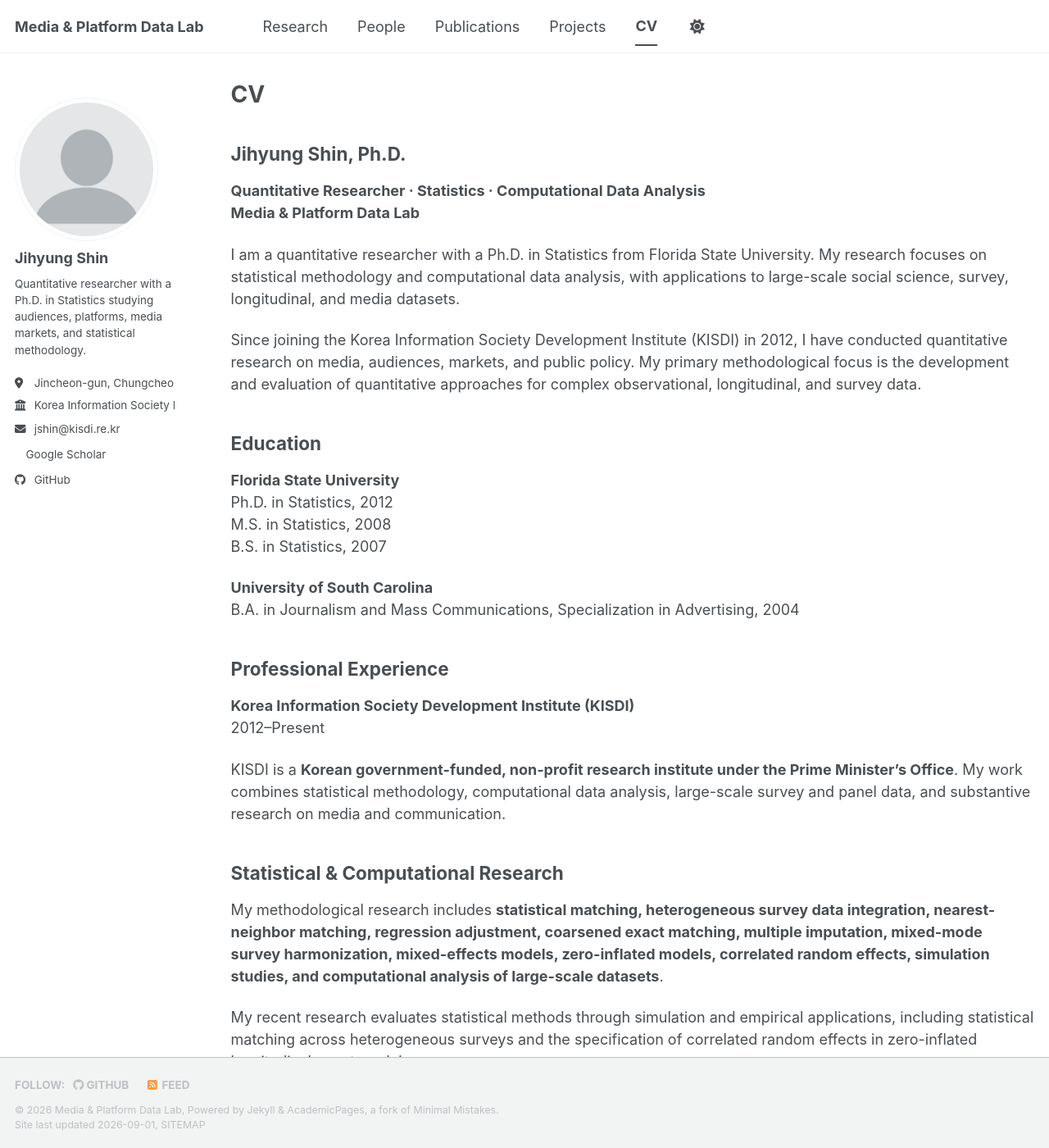
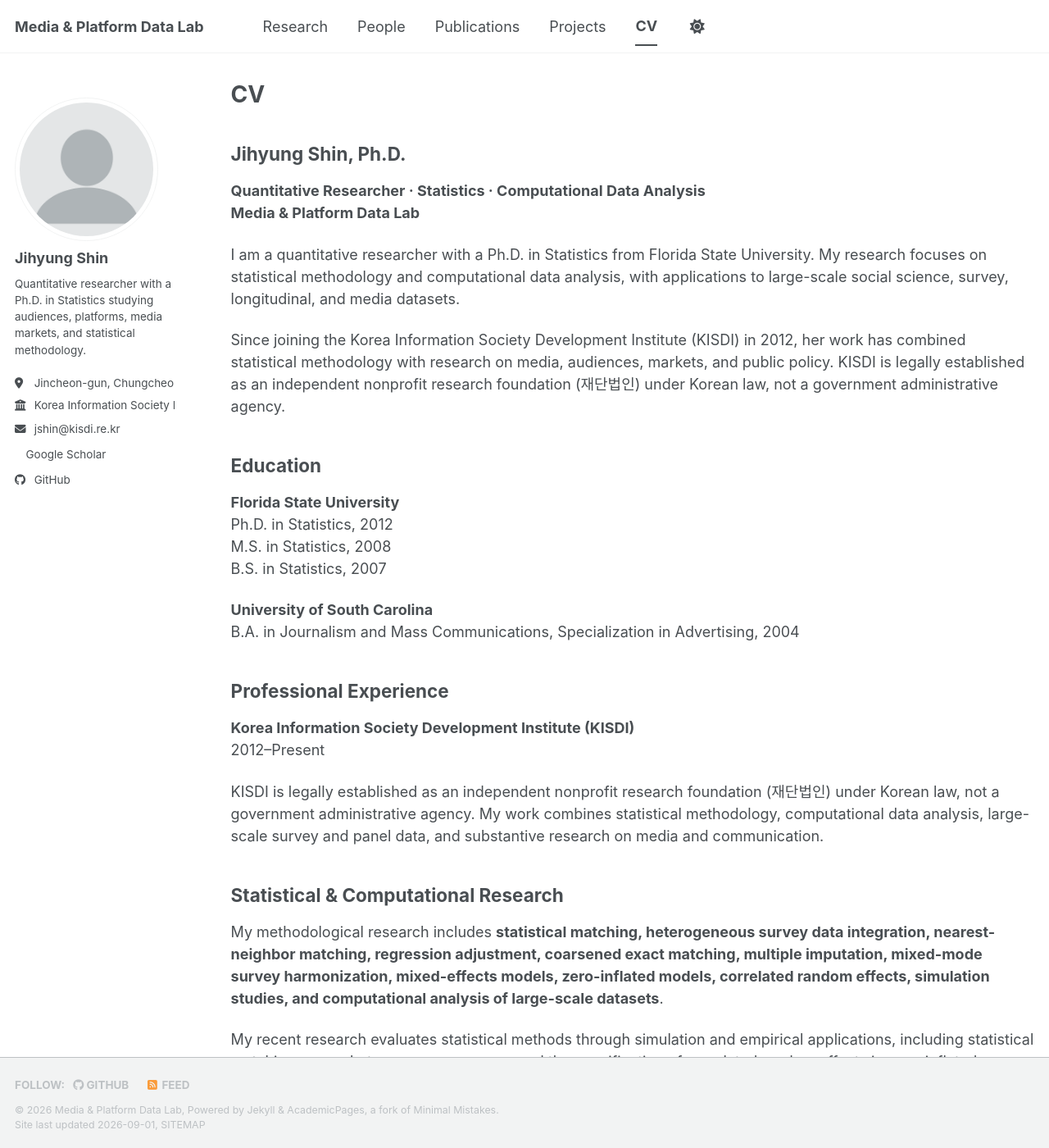
Before and after one commit to jshin4420/lab, a Jekyll site: the page built from _pages/cv.md, in a window 1280 px wide and 1400 px high. Shown: the whole window at 82% size. Built offline with Jekyll 4.4.1, drawn with Linux system fonts in a browser that asks for light colours; a style sheet for code colours, icons or effects is not loaded.

Commit message:
Refine KISDI institutional description for researcher profile

```diff
--- a/_pages/cv.md
+++ b/_pages/cv.md
@@ -14,7 +14,7 @@ redirect_from:
 
 I am a quantitative researcher with a Ph.D. in Statistics from Florida State University. My research focuses on statistical methodology and computational data analysis, with applications to large-scale social science, survey, longitudinal, and media datasets.
 
-Since joining the Korea Information Society Development Institute (KISDI) in 2012, I have conducted quantitative research on media, audiences, markets, and public policy. My primary methodological focus is the development and evaluation of quantitative approaches for complex observational, longitudinal, and survey data.
+Since joining the Korea Information Society Development Institute (KISDI) in 2012, her work has combined statistical methodology with research on media, audiences, markets, and public policy. KISDI is legally established as an independent nonprofit research foundation (재단법인) under Korean law, not a government administrative agency.
 
 ## Education
 
@@ -31,7 +31,7 @@ B.A. in Journalism and Mass Communications, Specialization in Advertising, 2004
 **Korea Information Society Development Institute (KISDI)**
 2012–Present
 
-KISDI is a **Korean government-funded, non-profit research institute under the Prime Minister's Office**. My work combines statistical methodology, computational data analysis, large-scale survey and panel data, and substantive research on media and communication.
+KISDI is legally established as an independent nonprofit research foundation (재단법인) under Korean law, not a government administrative agency. My work combines statistical methodology, computational data analysis, large-scale survey and panel data, and substantive research on media and communication.
 
 ## Statistical & Computational Research
 
```
